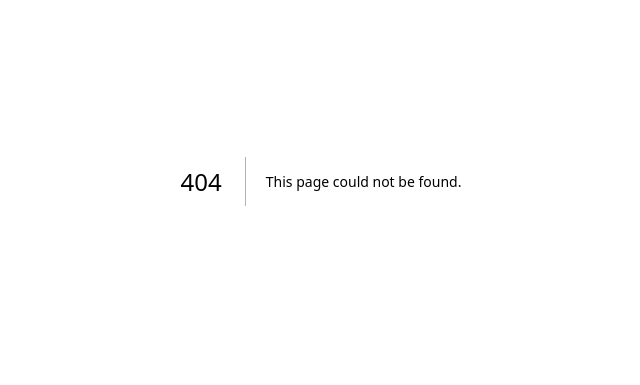
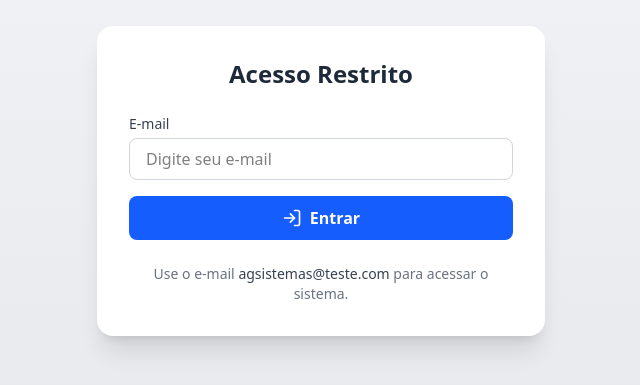
Before and after one commit to GustavoJorgge/networking-management, a Next.js app in the folder front-end/networking-management/: page /login in a window 1280 px wide. Before the commit this address had no page. Shown: the part 219-604 px from the top of the page, without its empty margins (319-959 px from the left). Built offline with nearby package versions, Linux system fonts and the light colour scheme; no server answers.

Commit message:
feat: incluindo authenticação no front-end e barrando  se nao tiver token gerado

```diff
--- a/front-end/networking-management/src/app/intentions/list/page.tsx
+++ b/front-end/networking-management/src/app/intentions/list/page.tsx
@@ -2,6 +2,7 @@
 
 import { Intention } from "@/@types/intention";
 import { Card, CardContent, CardTitle } from "@/app/components/ui/input/card";
+import ProtectedRoute from "@/hooks/ProtectedRoute";
 import { api } from "@/lib/api/axios";
 import axios from "axios";
 import { CheckCircle, Filter, Trash2, UserCheck2, UserPlus, XCircle } from "lucide-react";
@@ -9,6 +10,9 @@ import { useEffect, useState } from "react";
 import { toast } from "react-toastify";
 
 export default function ListaIntencoes() {
+
+
+
   const [intencoes, setIntencoes] = useState<Intention[]>([]);
   const [loading, setLoading] = useState(true);
   const [statusFiltro, setStatusFiltro] = useState<"TODOS" | "PENDENTE" | "APROVADA" | "REJEITADA">("TODOS");
@@ -83,6 +87,7 @@ export default function ListaIntencoes() {
   }
 
   return (
+    <ProtectedRoute>
       <div className="max-w-4xl mx-auto mt-10 bg-white rounded-2xl shadow-lg p-6">
         <div className="grid grid-cols-1 sm:grid-cols-4 gap-4 mb-6">
           <Card>
@@ -154,8 +159,7 @@ export default function ListaIntencoes() {
 
                   <div className="flex items-center gap-3">
                     <span
-                    className={`px-3 py-1 rounded-full text-sm font-semibold ${
-                      item.status === "APROVADA"
+                      className={`px-3 py-1 rounded-full text-sm font-semibold ${item.status === "APROVADA"
                           ? "bg-green-100 text-green-700"
                           : item.status === "REJEITADA"
                             ? "bg-red-100 text-red-700"
@@ -200,5 +204,6 @@ export default function ListaIntencoes() {
           </ul>
         )}
       </div>
+    </ProtectedRoute>
   );
 }
--- /dev/null
+++ b/front-end/networking-management/src/app/login/page.tsx
@@ -0,0 +1,77 @@
+'use client'
+
+import { api } from '@/lib/api/axios'
+import { LogIn } from 'lucide-react'
+import { useRouter } from 'next/navigation'
+import { useState } from 'react'
+import { toast } from 'react-toastify'
+
+export default function LoginPage() {
+  const router = useRouter()
+  const [email, setEmail] = useState('')
+  const [loading, setLoading] = useState(false)
+
+  async function handleLogin(e: React.FormEvent) {
+    e.preventDefault()
+
+    if (!email.trim()) {
+      toast.warning('Informe seu e-mail')
+      return
+    }
+
+    try {
+      setLoading(true)
+      const { data } = await api.post('/login', { email })
+
+      localStorage.setItem('token', data.token)
+      localStorage.setItem('user', JSON.stringify(data.user))
+
+      toast.success('Login realizado com sucesso!')
+      router.push('/intentions/list')
+    } catch (error) {
+      toast.error('Falha no login. Verifique o e-mail informado.')
+      console.error(error)
+    } finally {
+      setLoading(false)
+    }
+  }
+
+  return (
+    <div className="flex items-center justify-center min-h-screen bg-gradient-to-b from-gray-100 to-gray-200">
+      <div className="bg-white p-8 rounded-2xl shadow-xl w-full max-w-md">
+        <h1 className="text-2xl font-semibold text-center text-gray-800 mb-6">
+          Acesso Restrito
+        </h1>
+        <form onSubmit={handleLogin} className="space-y-4">
+          <div>
+            <label htmlFor="email" className="block text-sm font-medium text-gray-700 mb-1">
+              E-mail
+            </label>
+            <input
+              id="email"
+              type="email"
+              placeholder="Digite seu e-mail"
+              value={email}
+              onChange={(e) => setEmail(e.target.value)}
+              className="w-full px-4 py-2 border border-gray-300 rounded-lg focus:outline-none focus:ring-2 focus:ring-amber-500"
+            />
+          </div>
+
+          <button
+            type="submit"
+            disabled={loading}
+            className="w-full flex justify-center items-center gap-2 py-2.5 bg-blue-600 text-white rounded-lg font-semibold hover:bg-blue-700 transition-all cursor-pointer"
+          >
+            <LogIn size={20} />
+            {loading ? 'Entrando...' : 'Entrar'}
+          </button>
+        </form>
+
+
+        <p className="text-center text-sm text-gray-500 mt-6">
+          Use o e-mail <span className="font-medium text-gray-700">agsistemas@teste.com</span> para acessar o sistema.
+        </p>
+      </div>
+    </div>
+  )
+}
--- /dev/null
+++ b/front-end/networking-management/src/hooks/ProtectedRoute.tsx
@@ -0,0 +1,17 @@
+'use client'
+import { useAuth } from '@/hooks/useAuth'
+import { ReactNode } from 'react'
+
+export default function ProtectedRoute({ children }: { children: ReactNode }) {
+  const { authenticated } = useAuth()
+
+  if (!authenticated) {
+    return (
+      <div className="flex justify-center items-center h-screen text-gray-600">
+        Verificando acesso...
+      </div>
+    )
+  }
+
+  return <>{children}</>
+}
--- /dev/null
+++ b/front-end/networking-management/src/hooks/useAuth.ts
@@ -0,0 +1,24 @@
+'use client'
+import { useRouter } from 'next/navigation'
+import { useEffect, useState } from 'react'
+
+export function useAuth(redirectTo = '/login') {
+    const router = useRouter()
+    const [authenticated, setAuthenticated] = useState<boolean | null>(null)
+
+    useEffect(() => {
+        // Evita chamadas síncronas
+        const verifyAuth = async () => {
+            const token = localStorage.getItem('token')
+            if (!token) {
+                router.push(redirectTo)
+                return
+            }
+            setAuthenticated(true)
+        }
+
+        verifyAuth()
+    }, [router, redirectTo])
+
+    return { authenticated }
+}
--- a/front-end/networking-management/src/lib/api/axios.ts
+++ b/front-end/networking-management/src/lib/api/axios.ts
@@ -3,3 +3,11 @@ import axios from "axios";
 export const api = axios.create({
   baseURL: process.env.NEXT_PUBLIC_API_URL,
 });
+
+api.interceptors.request.use((config) => {
+  const token = typeof window !== 'undefined' ? localStorage.getItem('token') : null
+  if (token) {
+    config.headers.Authorization = `Bearer ${token}`
+  }
+  return config
+})
```
Also changed, not shown: front-end/networking-management/src/app/public/login/page.tsx (added), front-end/networking-management/src/app/public/page.tsx (deleted). Lines whose indentation alone changed are shown as unchanged.
